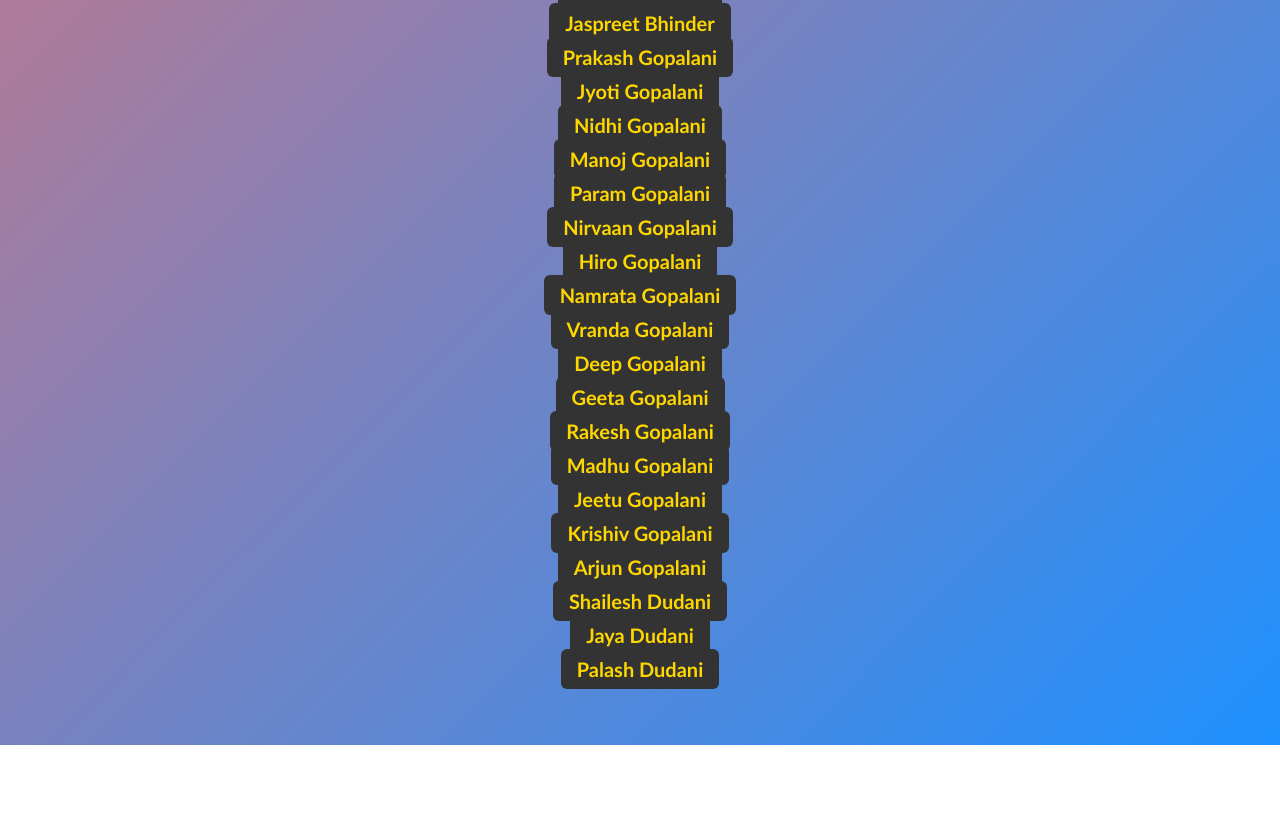
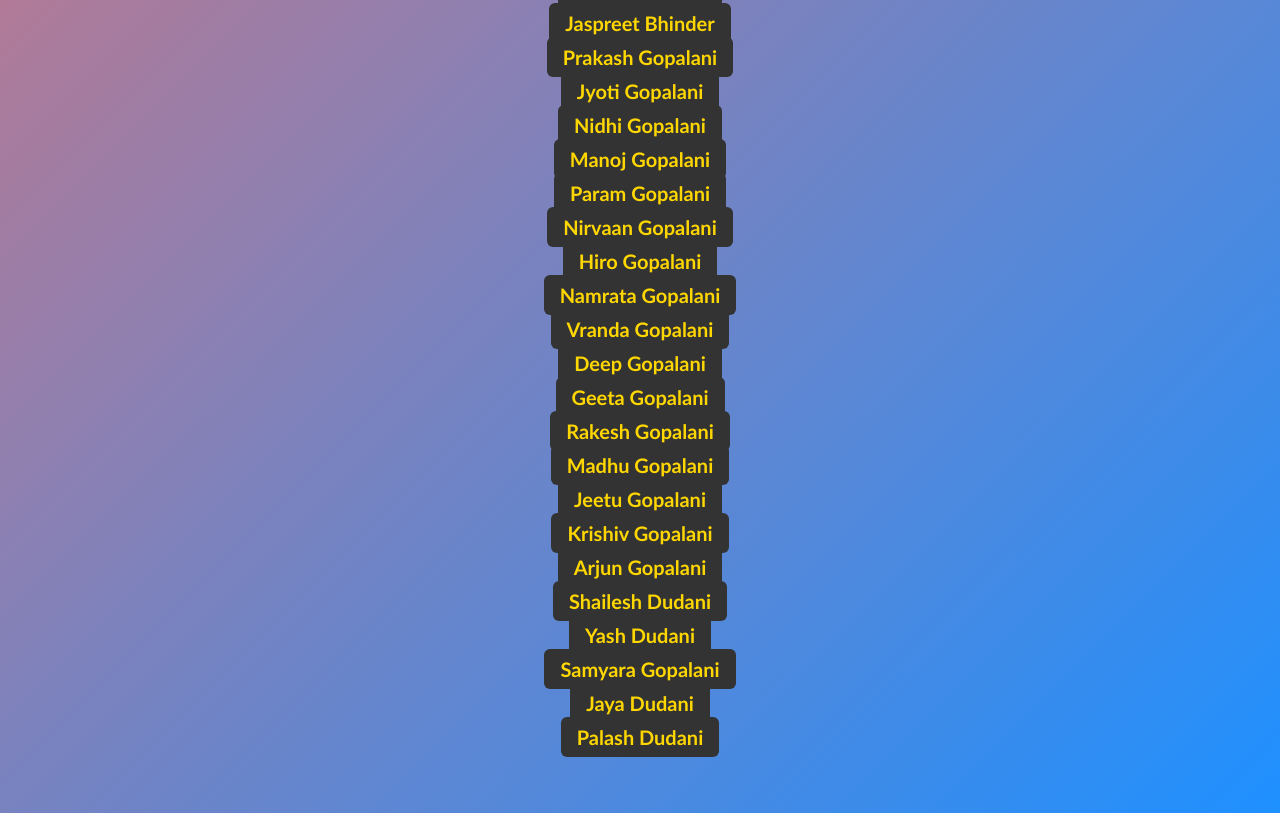
Before and after one commit to dudanijaya/Gopalani_Housie, a plain HTML site: page Index.html in a window 1280 px wide. Shown: the part 1107-1920 px from the top of the page. Before the commit the page ends 1852 px from the top, so only its background shows below. Drawn offline with Linux system fonts and the light colour scheme.

Commit message:
Index.html

```diff
--- a/Index.html
+++ b/Index.html
@@ -89,6 +89,9 @@
 <li><a href="Krishiv.html">Krishiv Gopalani</a></li>
 <li><a href="Arjun.html">Arjun  Gopalani</a></li>
 <li><a href="Shailesh.html">Shailesh Dudani</a></li>
+<li><a href="Yash.html">Yash Dudani</a></li>
+<li><a href="Samyara.html">Samyara Gopalani</a></li>
+
 
     <li><a href="Jaya.html">Jaya Dudani</a></li>
     <li><a href="Palash.html">Palash Dudani</a></li>
```
